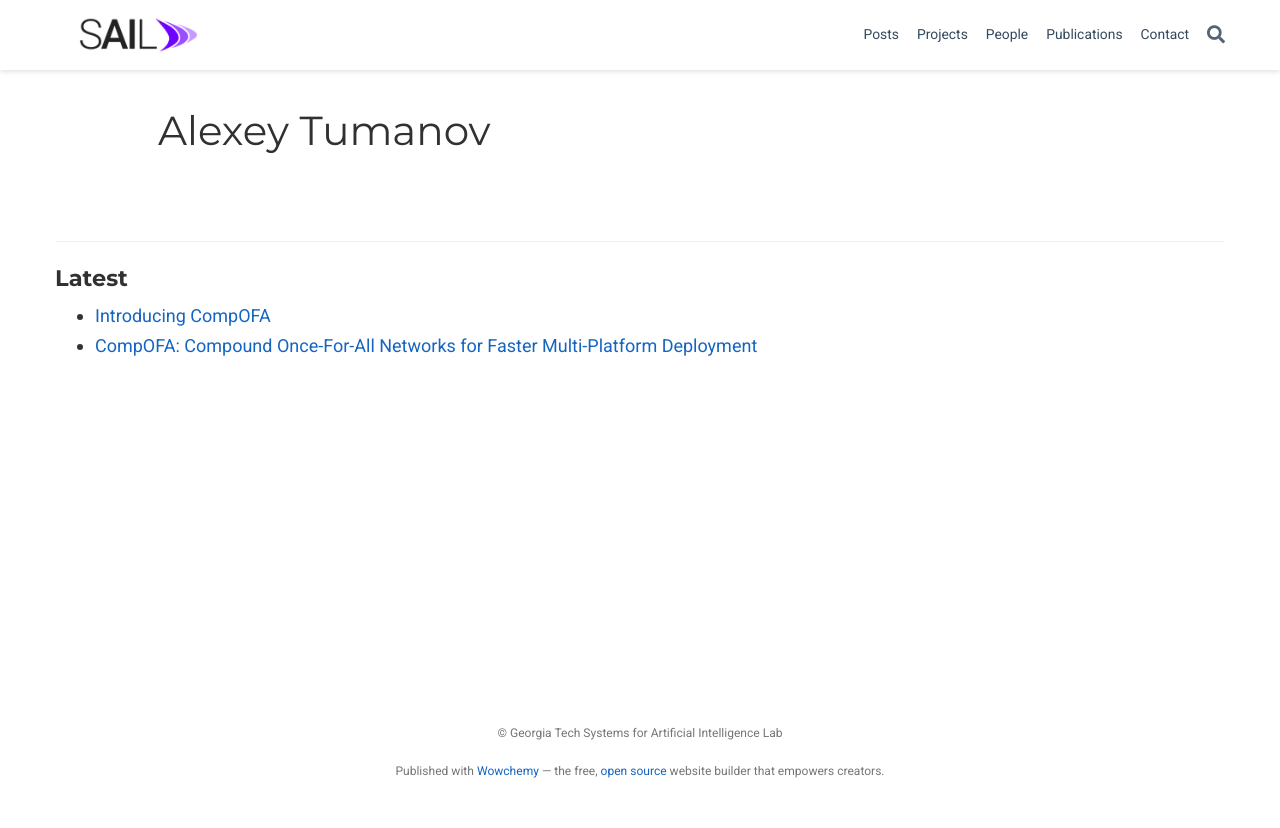
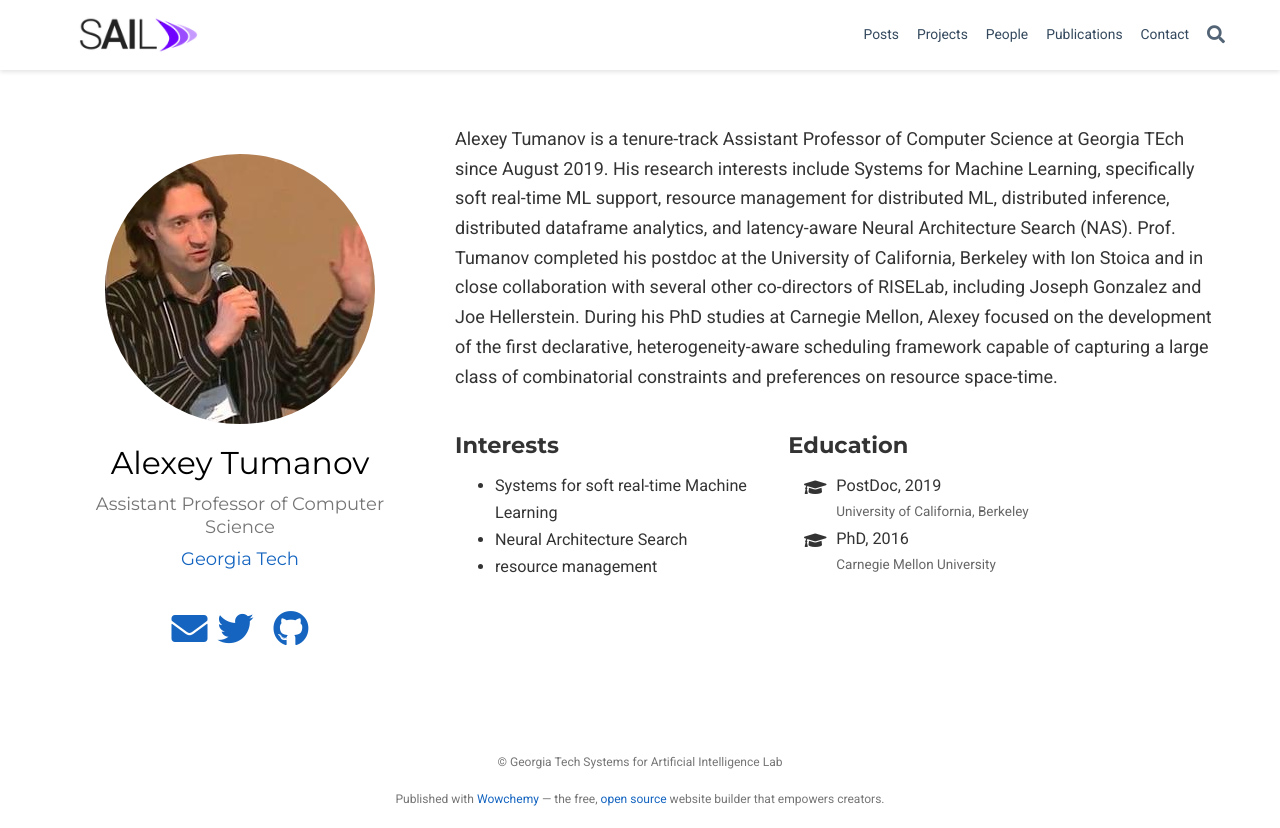
Before and after one commit to gatech-sysml/sail-www-old.github.io, a plain HTML site: page author/alexey-tumanov/index.html in a window 1280 px wide. Before the commit the page ends 800 px from the top, so only its background shows below. Drawn offline with nearby package versions, Linux system fonts and the light colour scheme; some packages are replaced by stand-ins of ours; a script that the page names is missing; some icons are missing.

Commit message:
Rebuild author page

```diff
--- a/author/alexey-tumanov/index.html
+++ b/author/alexey-tumanov/index.html
@@ -300,16 +300,15 @@
 
 
 
+
   <meta property="twitter:card" content="summary" />
 
   <meta property="og:site_name" content="Systems for AI Lab" />
   <meta property="og:url" content="/author/alexey-tumanov/" />
   <meta property="og:title" content="Alexey Tumanov | Systems for AI Lab" />
-  <meta property="og:description" content="Systems for AI Lab (SAIL) at the Georgia Institute of Technology" /><meta property="og:image" content="/images/logo_hu593886a39899d4c673c949ed243a190d_66707_300x300_fit_lanczos_2.png" />
-    <meta property="twitter:image" content="/images/logo_hu593886a39899d4c673c949ed243a190d_66707_300x300_fit_lanczos_2.png" /><meta property="og:locale" content="en-us" />
+  <meta property="og:description" content="Systems for AI Lab (SAIL) at the Georgia Institute of Technology" /><meta property="og:image" content="/author/alexey-tumanov/avatar_hu3c0fcaed37fd7775718fba5e61882cd6_20493_270x270_fill_q75_lanczos_center.jpg" />
+    <meta property="twitter:image" content="/author/alexey-tumanov/avatar_hu3c0fcaed37fd7775718fba5e61882cd6_20493_270x270_fill_q75_lanczos_center.jpg" /><meta property="og:locale" content="en-us" />
 
-
-      <meta property="og:updated_time" content="2021-04-28T20:38:42-04:00" />
 
 
 
@@ -615,10 +614,6 @@
 
 
 
-<div class="universal-wrapper pt-3">
-  <h1>Alexey Tumanov</h1>
-</div>
-
 
 <section id="profile-page" class="pt-5">
   <div class="container">
@@ -628,20 +623,173 @@
 
 
 
-    <div class="article-widget content-widget-hr">
-      <h3>Latest</h3>
-      <ul>
+
+
+
+
+
+
+
+
+
+
+
+
+
+
+
+<div class="row">
+  <div class="col-12 col-lg-4">
+    <div id="profile">
+
+
+
+      <img class="avatar avatar-circle" src="/author/alexey-tumanov/avatar_hu3c0fcaed37fd7775718fba5e61882cd6_20493_270x270_fill_q75_lanczos_center.jpg" alt="Alexey Tumanov">
+
+
+      <div class="portrait-title">
+        <h2>Alexey Tumanov</h2>
+        <h3>Assistant Professor of Computer Science</h3>
+
+
+        <h3>
+          <a href="https://www.cc.gatech.edu/~atumanov" target="_blank" rel="noopener">
+          <span>Georgia Tech</span>
+          </a>
+        </h3>
+
+      </div>
+
+      <ul class="network-icon" aria-hidden="true">
+
+
+
+
+
+
+
+
+
 
         <li>
-          <a href="/post/compofa/">Introducing CompOFA</a>
+          <a href="mailto:atumanov@gatech.edu"  aria-label="envelope">
+            <i class="fas fa-envelope big-icon"></i>
+          </a>
         </li>
 
+
+
+
+
+
+
+
+
+
+
+
         <li>
-          <a href="/projects/compofa/">CompOFA: Compound Once-For-All Networks for Faster Multi-Platform Deployment</a>
+          <a href="https://twitter.com/alsched" target="_blank" rel="noopener" aria-label="twitter">
+            <i class="fab fa-twitter big-icon"></i>
+          </a>
+        </li>
+
+
+
+
+
+
+
+
+
+
+        <li>
+          <a href="https://scholar.google.com/citations?user=7P-gZioAAAAJ&amp;hl=en" target="_blank" rel="noopener" aria-label="google-scholar">
+            <i class="ai ai-google-scholar big-icon"></i>
+          </a>
+        </li>
+
+
+
+
+
+
+
+
+
+
+
+
+        <li>
+          <a href="https://github.com/atumanov" target="_blank" rel="noopener" aria-label="github">
+            <i class="fab fa-github big-icon"></i>
+          </a>
         </li>
 
       </ul>
+
     </div>
+  </div>
+  <div class="col-12 col-lg-8">
+
+
+
+
+    <div class="article-style">
+      <p>Alexey Tumanov is a tenure-track Assistant Professor of Computer Science at Georgia TEch since August 2019. His research interests include Systems for Machine Learning, specifically soft real-time ML support, resource management for distributed ML, distributed inference, distributed dataframe analytics, and latency-aware Neural Architecture Search (NAS). Prof. Tumanov completed his postdoc at the University of California, Berkeley with Ion Stoica and in close collaboration with several other co-directors of RISELab, including Joseph Gonzalez and Joe Hellerstein. During his PhD studies at Carnegie Mellon, Alexey focused on the development of the first declarative, heterogeneity-aware scheduling framework capable of capturing a large class of combinatorial constraints and preferences on resource space-time.</p>
+
+    </div>
+
+    <div class="row">
+
+
+      <div class="col-md-5">
+        <div class="section-subheading">Interests</div>
+        <ul class="ul-interests">
+
+          <li>Systems for soft real-time Machine Learning</li>
+
+          <li>Neural Architecture Search</li>
+
+          <li>resource management</li>
+
+        </ul>
+      </div>
+
+
+
+      <div class="col-md-7">
+        <div class="section-subheading">Education</div>
+        <ul class="ul-edu fa-ul">
+
+          <li>
+            <i class="fa-li fas fa-graduation-cap"></i>
+            <div class="description">
+              <p class="course">PostDoc, 2019</p>
+              <p class="institution">University of California, Berkeley</p>
+            </div>
+          </li>
+
+          <li>
+            <i class="fa-li fas fa-graduation-cap"></i>
+            <div class="description">
+              <p class="course">PhD, 2016</p>
+              <p class="institution">Carnegie Mellon University</p>
+            </div>
+          </li>
+
+        </ul>
+      </div>
+
+
+    </div>
+  </div>
+</div>
+
+
+
+
+
 
   </div>
 </section>
```
